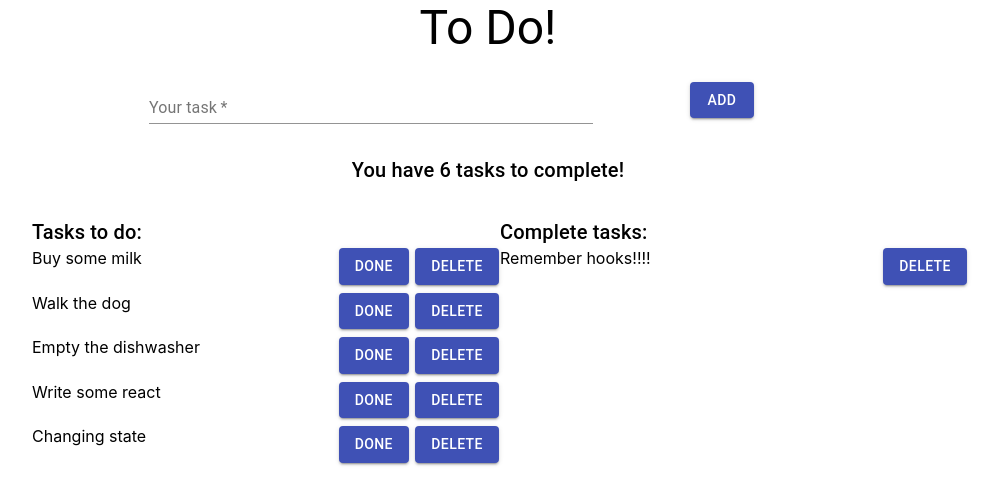
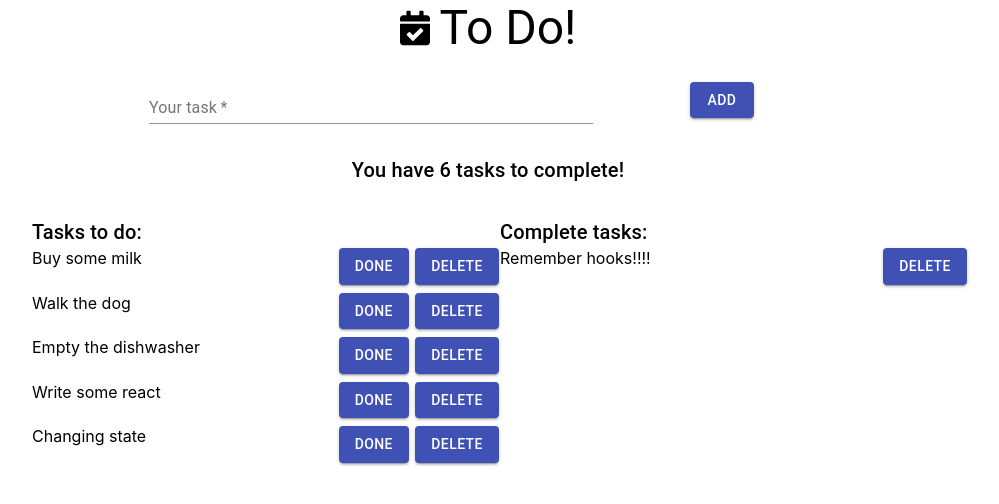
Before and after one commit to techreturners/todo-app-frontend, a React (Create React App) app: page / in a window 1280 px wide. Shown: the top 504 px of the page, without its empty margins (152-1151 px from the left). Built offline with nearby package versions, Linux system fonts and the light colour scheme.

Commit message:
Add an icon from font awesome as an example of importing in to project

```diff
--- a/package.json
+++ b/package.json
@@ -3,6 +3,9 @@
   "version": "0.1.0",
   "private": true,
   "dependencies": {
+    "@fortawesome/fontawesome-svg-core": "^1.2.31",
+    "@fortawesome/free-solid-svg-icons": "^5.15.0",
+    "@fortawesome/react-fontawesome": "^0.1.11",
     "@material-ui/core": "^4.11.0",
     "@testing-library/jest-dom": "^4.2.4",
     "@testing-library/react": "^9.5.0",
--- a/src/components/Header/Header.css
+++ b/src/components/Header/Header.css
@@ -0,0 +1,10 @@
+.header {
+    display: flex;
+    justify-content: center;
+}
+
+.svg-inline--fa.fa-w-14.icon--calendar {
+    height: auto;
+    margin-right: 10px;
+    width: 30px;
+}
--- a/src/components/Header/Header.js
+++ b/src/components/Header/Header.js
@@ -1,19 +1,26 @@
 import React from 'react';
 import Typography from '@material-ui/core/Typography';
 import { makeStyles } from '@material-ui/core/styles';
+import { FontAwesomeIcon } from '@fortawesome/react-fontawesome'
+import { faCalendarCheck } from '@fortawesome/free-solid-svg-icons'
+
+import "./Header.css";
 
 const useStyles = makeStyles(() => ({
     header: {
-      textAlign: "center"
+        textAlign: "center"
     },
 }));
 
 function Header() {
     const classes = useStyles();
     return (
-        <Typography className={classes.header} variant="h3">
-            To Do!
-        </Typography>
+        <div class="header">
+            <FontAwesomeIcon className="icon--calendar" icon={ faCalendarCheck }/>
+            <Typography className={classes.header} variant="h3">
+                To Do!
+            </Typography>
+        </div>
     );
 }
 
```
Also changed, not shown: 1 other file (tests, documents, lock files or other folders).
